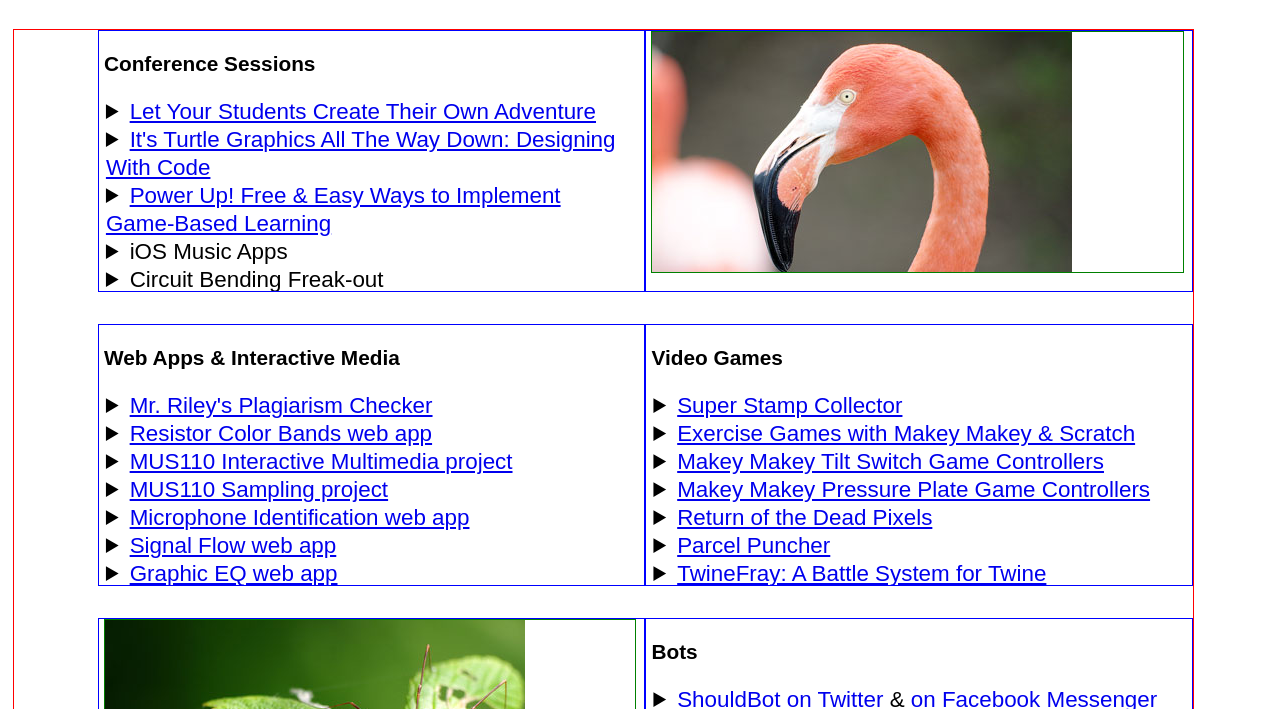
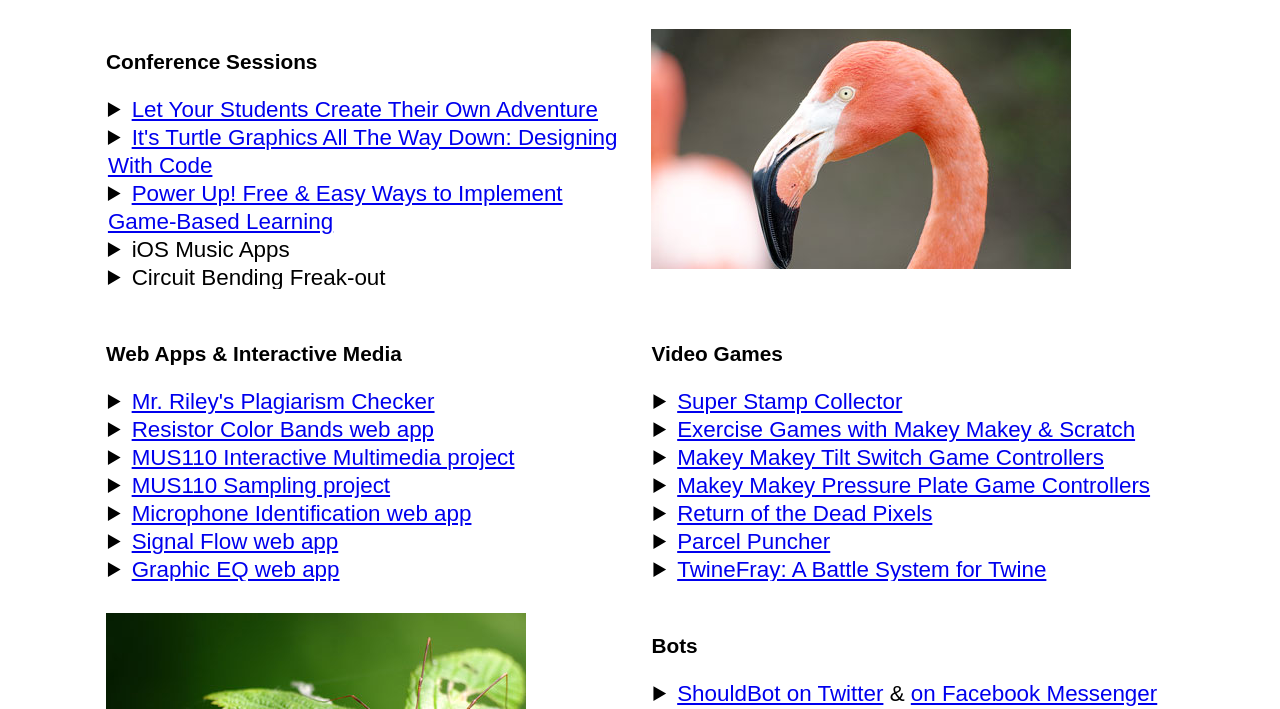
Before and after one commit to 20hz20khz/20hz20khz.github.io, a plain HTML site: page index.html in a window 1280 px wide. Shown: the part 91-800 px from the top of the page. Drawn offline with Linux system fonts and the light colour scheme; a web font is replaced by a local one.

Commit message:
v2.20170812N

```diff
--- a/index.html
+++ b/index.html
@@ -22,7 +22,7 @@
     div.box{
       float:left;
       width:100%;
-      border:1px red solid;
+      /*border:1px red solid;*/
     }
     div.boxCell{
       float:right;
@@ -33,7 +33,7 @@
       margin-bottom:2em;
       padding:5px 10px 20px 5px;
       vertical-align:top;
-      border:1px blue solid;
+      /*border:1px blue solid;*/
       overflow:scroll;
 
     }
@@ -42,7 +42,7 @@
       /*height:240px;*/height:100%;
       /*border-radius:15px;*/
       overflow:hidden;
-      border:1px green solid;
+      /*border:1px green solid;*/
     }
 
     ul {
```
